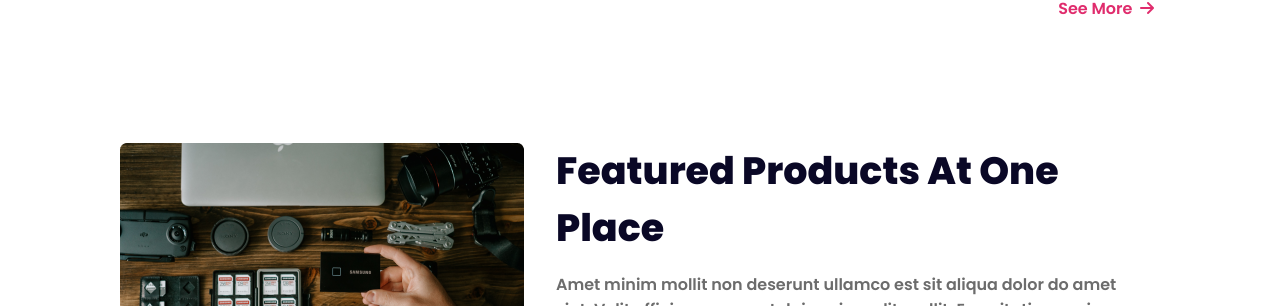
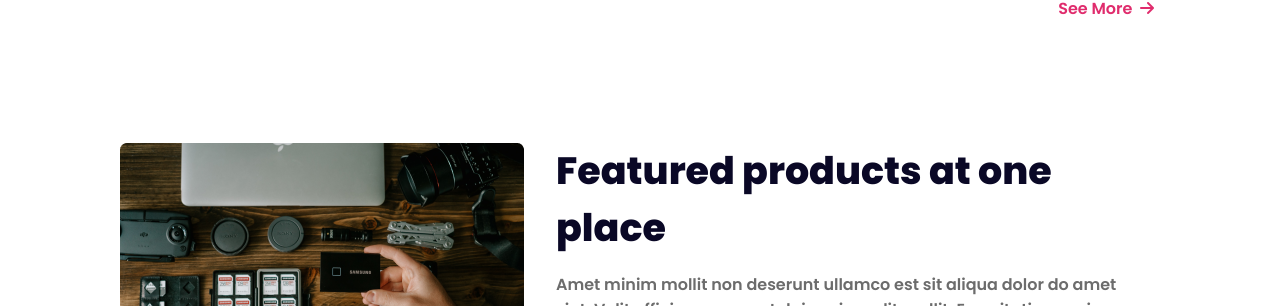
Before and after one commit to xehardenmiraj/camera-setup-system, a plain HTML site: page index.html in a window 1280 px wide. Shown: the part 2428-2734 px from the top of the page. Drawn offline with Linux system fonts and the light colour scheme.

Commit message:
changed some h1 to check

```diff
--- a/index.html
+++ b/index.html
@@ -221,7 +221,7 @@
         <section class="featured">
             <div class="fimg"><img src="images/table.png" alt=""></div>
             <div class="fdetails">
-                <h1>Featured Products At One Place</h1>
+                <h1>Featured products at one place</h1>
                 <p>Amet minim mollit non deserunt ullamco est sit aliqua dolor do amet sint. Velit officia consequat
                     duis enim velit mollit. Exercitation veniam consequat sunt nostrud amet.</p>
                 <button class="btn">Prebook Now &nbsp;<i class="fa-solid fa-arrow-right"></i></button>
```
